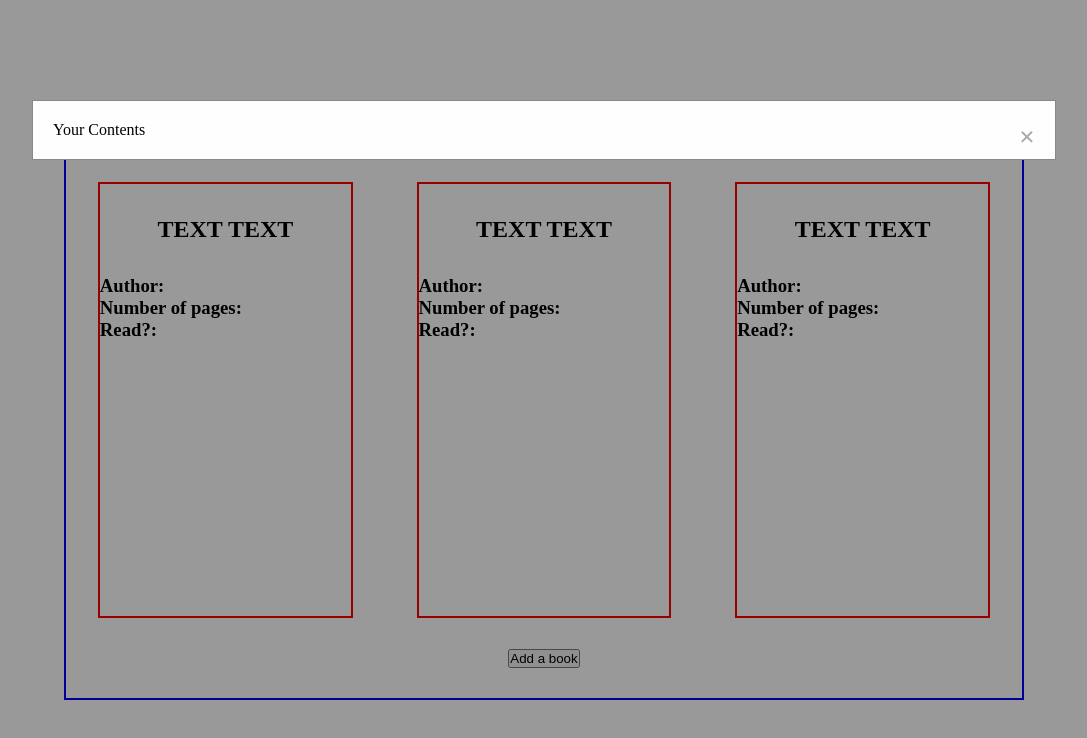
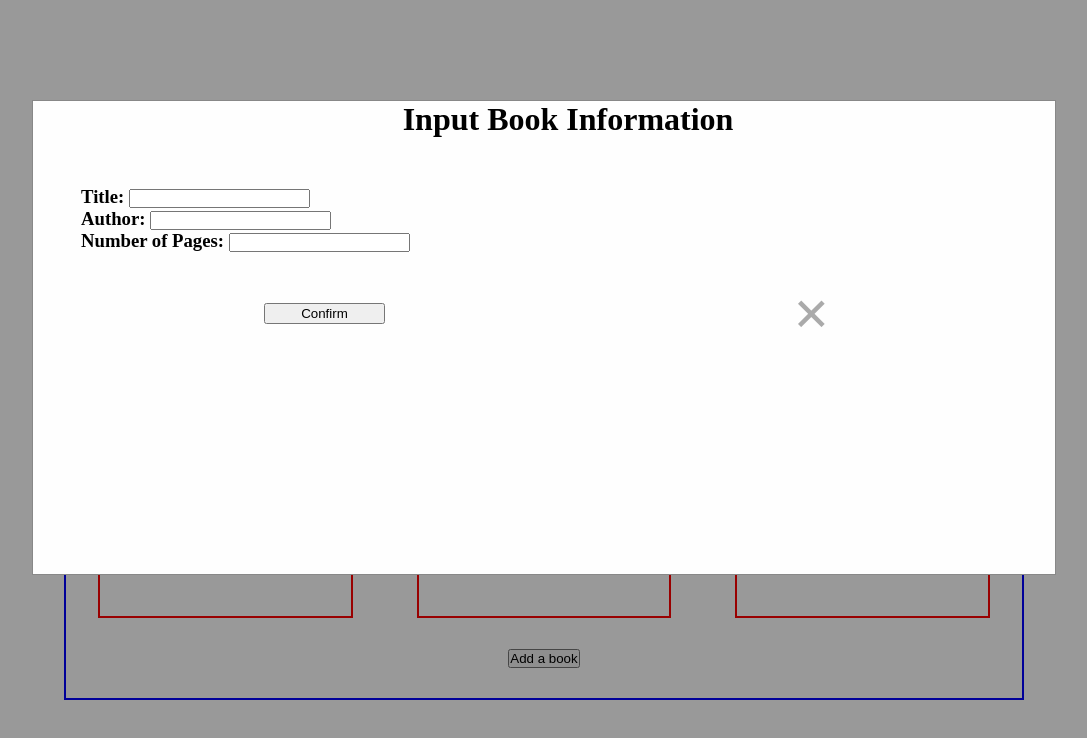
Before and after one commit to aughostcodes/library, a plain HTML site: page index.html in a window 1280 px wide. Both pictures are taken after a click on the button "Add a book". Shown: the whole page, without its empty margins (96-1183 px from the left). Drawn offline with Linux system fonts and the light colour scheme.

Commit message:
Form styling begins

```diff
--- a/index.html
+++ b/index.html
@@ -12,8 +12,21 @@
     <div class="wrapper">
         <div class="modal">
             <div class="modal-content">
+
+                <h1 class="modal-title">Input Book Information</h1>
+
+                <form action="" method="get" class="new-book-modal">
+                    <h3><label for="new-title" class="title-label">Title:</label> <input type="text" name="new-title" class="new-title-input" /></h3>
+                    <h3><label for="new-author">Author:</label> <input type="text" name="new-author" class="new-author-input" /></h3>
+                    <h3><label for="new-page">Number of Pages:</label> <input type="text" name="new-page" class="new-page-input" /></h3>
+                    <!-- <h3 class="radio-labels"><label for="have-read">Finished Reading:</label>
+                        <input type="radio" name="yes" /> Yes
+                        <input type="radio" name="no" /> No
+                    </h3> -->
+                </form>
+
+                <button class="confirm-new-book" type="button">Confirm</button>
                 <span class="close">&times;</span>
-                <p>Your Contents</p>
             </div>
         </div>
         <main class="main-display">
--- a/main.js
+++ b/main.js
@@ -55,8 +55,3 @@ function displayLibrary() {
 //         haveReadOne.textContent = 'No';
 //     }
 // });
-
-/*
-const houseOfLeaves = new Book('House of Leaves', 'Mark Z. Danielewski', '709', 'true');
-console.log(houseOfLeaves.info());
-*/
--- a/styles.css
+++ b/styles.css
@@ -24,17 +24,45 @@
 .modal-content {
     background-color: #fefefe;
     margin: auto;
-    padding: 20px;
+    padding: 0 0 3rem 3rem;
     border: 1px solid #888;
     width: 80%;
+    display: grid;
+    grid-template-columns: 1fr 1fr;
+    grid-template-rows: repeat(5, 1fr);
 }
 
+.modal-content > .modal-title {
+    padding-bottom: 3rem;
+    grid-column: 1 / -1;
+    text-align: center;
+}
+
+.title-label {
+    grid-column: 1 / 2;
+    grid-row: 2 /3;
+}
+
+.new-title-input {
+    grid-column: 2 / 3;
+    grid-row: 2 / 3;
+}
+
+.confirm-new-book {
+    grid-column: 1 / 2;
+    height: 25%;
+    width: 25%;
+    justify-self: center;
+    align-self: center;
+}
 /* The Close Button */
 .close {
     color: #aaaaaa;
-    float: right;
-    font-size: 28px;
+    font-size: 4rem;
     font-weight: bold;
+    grid-column: 2 / 3;
+    justify-self: center;
+    align-self: center;
 }
 
 .close:hover,
@@ -43,6 +71,11 @@
     text-decoration: none;
     cursor: pointer;
 }
+
+/* .radio-labels {
+    display: flex;
+    justify-content: flex-start;
+} */
 
 .wrapper {
     display: grid;
```
